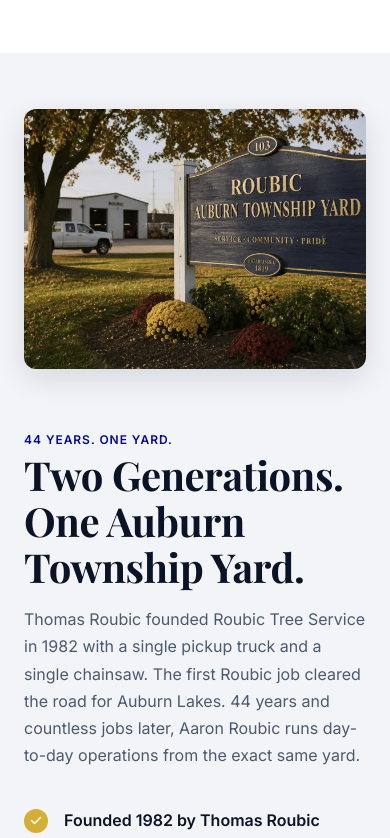
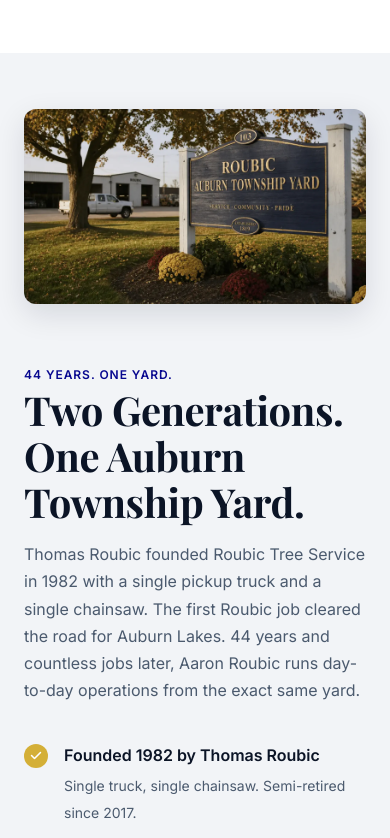
Before and after one commit to Efficiency-Boss/roubic-tree-site, an Astro site: page / in a window 390 px wide. Shown: the part 8352-9190 px from the top of the page. Built offline with nearby package versions, Linux system fonts and the light colour scheme; Astro itself is replaced by a stand-in of ours.

Commit message:
Homepage: show whole Auburn signboard in Two Generations image (Nicole)
center/cover cropped the signboard text. Match the .why-img frame to the photo's
aspect ratio (1600x912) so cover shows the full sign with no crop/letterbox, and
center it next to the taller text column. Verified desktop + mobile.

Build 111 OK, audit PASS.

Co-Authored-By: Claude Opus 4.8 <noreply@anthropic.com>

```diff
--- a/public/assets/client_custom.css
+++ b/public/assets/client_custom.css
@@ -532,3 +532,16 @@ body.pt-why-choose-us .portrait-mono::after {
    mobile menu is open, so the menu's own CTA at the bottom (under Contact) is a
    duplicate — hide it on mobile. */
 body[class*="pt-"] .mobile-menu .mobile-menu-ctas { display: none; }
+
+/* [Nicole] Homepage "Two Generations" photo is the Auburn Township signboard;
+   center/cover was cropping the sign text off. Match the frame to the photo's
+   aspect ratio (1600x912) so cover shows the WHOLE signboard with no crop and no
+   letterbox, and center the (now shorter) image next to the taller text column. */
+body.pt-home .why-img {
+  aspect-ratio: 1600 / 912; height: auto; min-height: 0;
+  background-position: center; background-size: cover;
+}
+body.pt-home .why-grid { align-items: center; }
+@media (max-width: 640px) {
+  body.pt-home .why-img { height: auto; min-height: 0; }
+}
```
